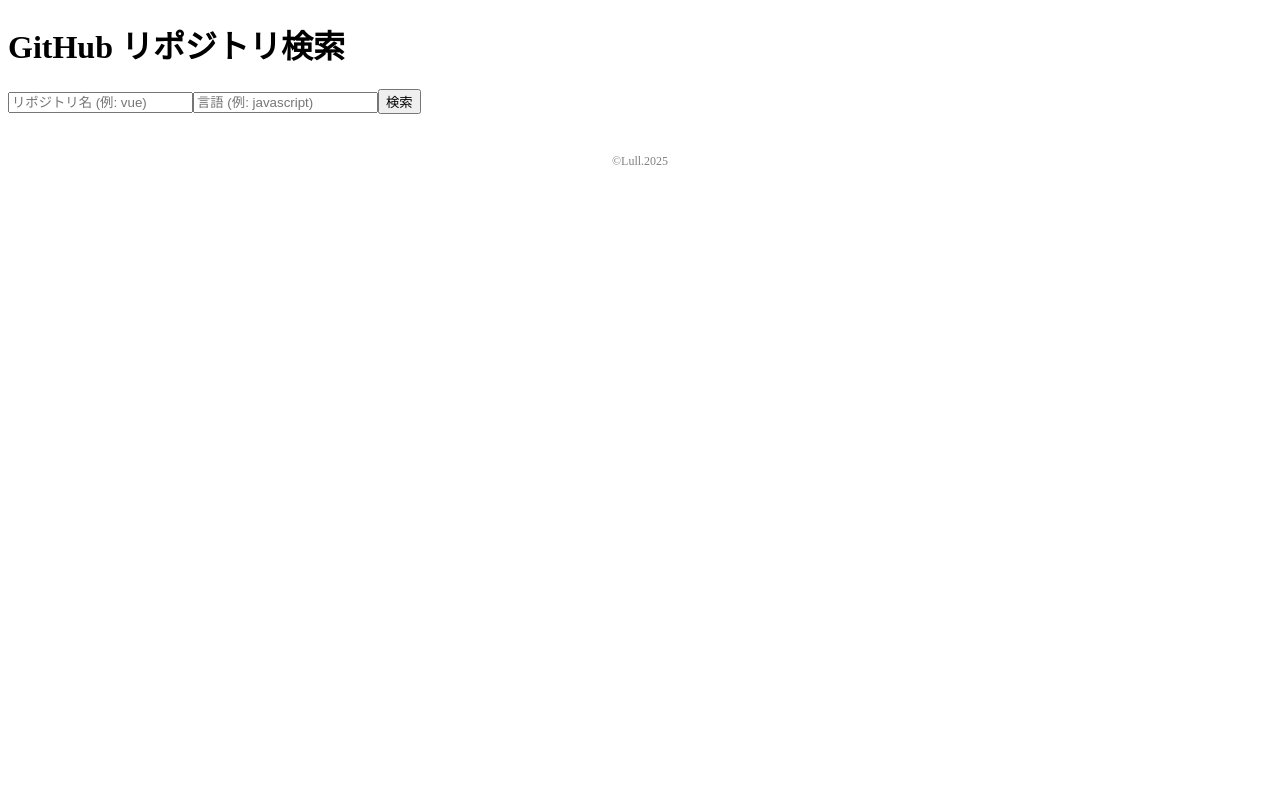
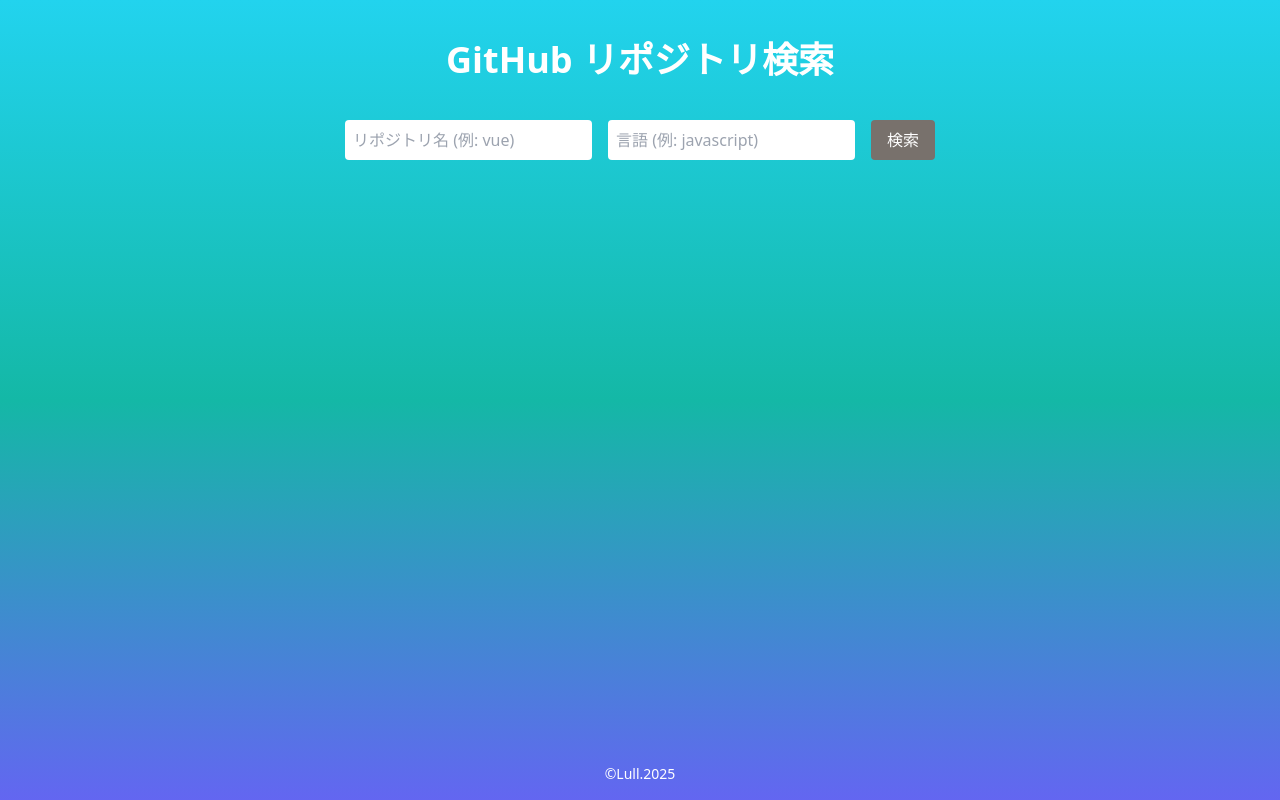
Before and after one commit to nagi0705/github-search-app, a Nuxt app: page / in a window 1280 px wide. Built offline with nearby package versions, Linux system fonts and the light colour scheme.

Commit message:
７. UI フレームワーク（オプション）

```diff
--- /dev/null
+++ b/assets/css/tailwind.css
@@ -0,0 +1,3 @@
+@tailwind base;
+@tailwind components;
+@tailwind utilities;
--- a/nuxt.config.ts
+++ b/nuxt.config.ts
@@ -1,5 +1,12 @@
 // https://nuxt.com/docs/api/configuration/nuxt-config
 export default defineNuxtConfig({
   compatibilityDate: '2024-11-01',
-  devtools: { enabled: true }
+  devtools: { enabled: true },
+  css: ['~/assets/css/tailwind.css'],
+  postcss: {
+    plugins: {
+      tailwindcss: {},
+      autoprefixer: {},
+    },
+  },
 })
--- a/pages/index.vue
+++ b/pages/index.vue
@@ -1,23 +1,31 @@
 <template>
-    <div>
-        <h1>GitHub リポジトリ検索</h1>
+    <div
+        class="h-screen bg-gradient-to-t from-indigo-500 via-teal-500 to-cyan-400 flex flex-col justify-between text-white">
+        <div class="container mx-auto py-10">
+            <h1 class="text-4xl font-bold text-center mb-10">GitHub リポジトリ検索</h1>
 
             <!-- 検索フォーム -->
-        <div>
-            <input v-model="title" type="text" placeholder="リポジトリ名 (例: vue)" />
-            <input v-model="language" type="text" placeholder="言語 (例: javascript)" />
-            <button @click="searchRepos(1)">検索</button>
+            <div class="flex justify-center gap-4 mb-6">
+                <input v-model="title" type="text" placeholder="リポジトリ名 (例: vue)"
+                    class="p-2 rounded bg-white text-black" />
+                <input v-model="language" type="text" placeholder="言語 (例: javascript)"
+                    class="p-2 rounded bg-white text-black" />
+                <button @click="searchRepos(1)" class="bg-stone-500 text-white px-4 py-2 rounded hover:bg-rose-600">
+                    検索
+                </button>
             </div>
 
             <!-- エラーメッセージ -->
-        <div v-if="errorMessage" style="color: red; margin-top: 10px;">
+            <div v-if="errorMessage" class="text-center text-red-400 mb-4">
                 {{ errorMessage }}
             </div>
 
             <!-- 検索結果リスト -->
-        <ul>
-            <li v-for="repo in repos" :key="repo.id">
-                <a :href="repo.html_url" target="_blank">{{ repo.full_name }}</a>
+            <ul class="space-y-4">
+                <li v-for="repo in repos" :key="repo.id" class="bg-white text-black p-4 rounded shadow hover:shadow-lg">
+                    <a :href="repo.html_url" target="_blank" class="text-blue-600 font-semibold">
+                        {{ repo.full_name }}
+                    </a>
                     <div>
                         ⭐ {{ repo.stargazers_count }} | 🍴 {{ repo.forks_count }}
                     </div>
@@ -25,14 +33,20 @@
             </ul>
 
             <!-- ページネーション -->
-        <div v-if="repos.length > 0" style="margin-top: 20px;">
-            <button :disabled="currentPage === 1" @click="changePage(currentPage - 1)">前へ</button>
-            <span>ページ {{ currentPage }}</span>
-            <button @click="changePage(currentPage + 1)">次へ</button>
+            <div v-if="repos.length > 0" class="flex justify-center gap-4 mt-6">
+                <button :disabled="currentPage === 1" @click="changePage(currentPage - 1)"
+                    class="bg-gray-300 text-black px-4 py-2 rounded hover:bg-gray-400 disabled:bg-gray-200">
+                    前へ
+                </button>
+                <span class="font-bold">ページ {{ currentPage }}</span>
+                <button @click="changePage(currentPage + 1)"
+                    class="bg-gray-300 text-black px-4 py-2 rounded hover:bg-gray-400">
+                    次へ
+                </button>
             </div>
-
-        <!-- フッターに著作権表記を追加 -->
-        <footer style="margin-top: 40px; text-align: center; color: gray; font-size: 12px;">
+        </div>
+        <!-- フッター -->
+        <footer class="text-center py-4 text-sm">
             ©︎Lull.2025
         </footer>
     </div>
--- /dev/null
+++ b/tailwind.config.js
@@ -0,0 +1,8 @@
+/** @type {import('tailwindcss').Config} */
+export default {
+  content: ['./pages/**/*.{vue,js}', './components/**/*.{vue,js}'], // Tailwindが適用されるファイル
+  theme: {
+    extend: {}, // 必要であればここでカスタマイズ
+  },
+  plugins: [],
+}
```
Also changed, not shown: package.json (+7 -0 lines), 1 other file (tests, documents, lock files or other folders). Lines whose indentation alone changed are shown as unchanged.
